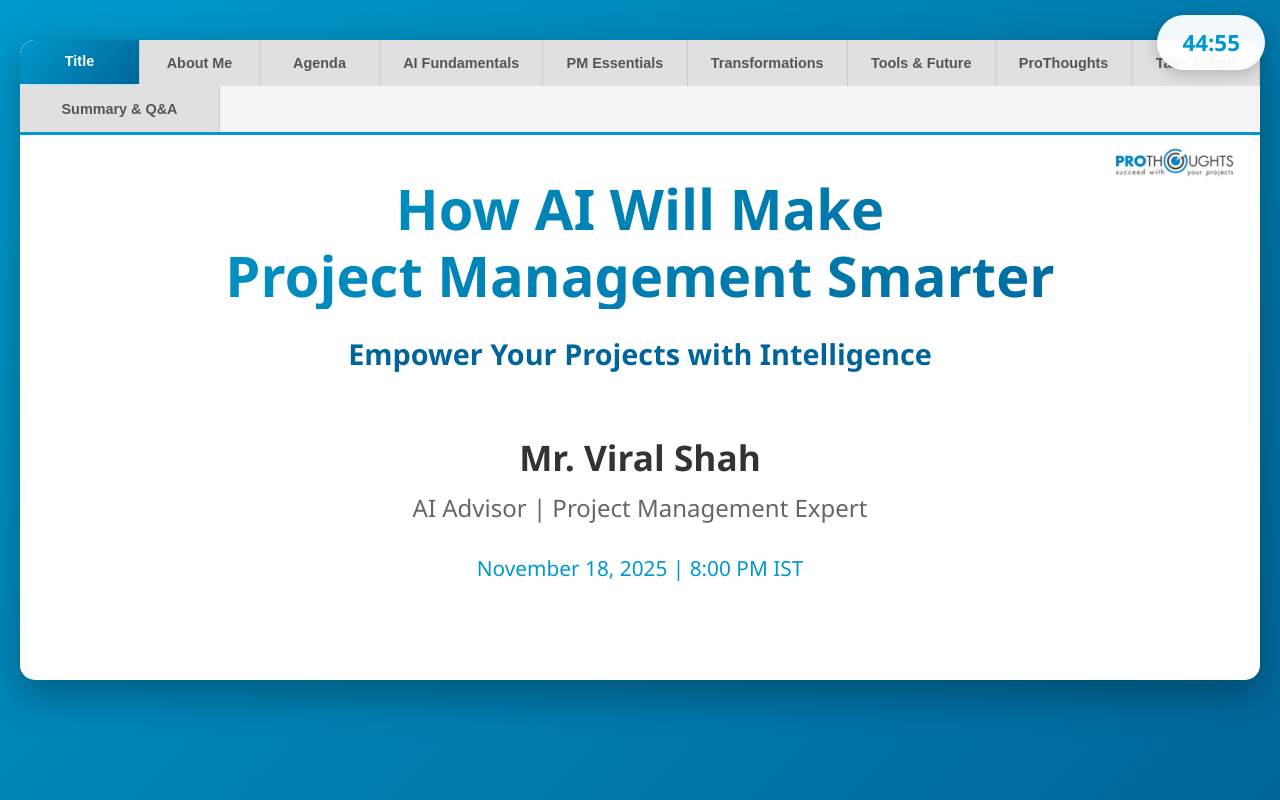
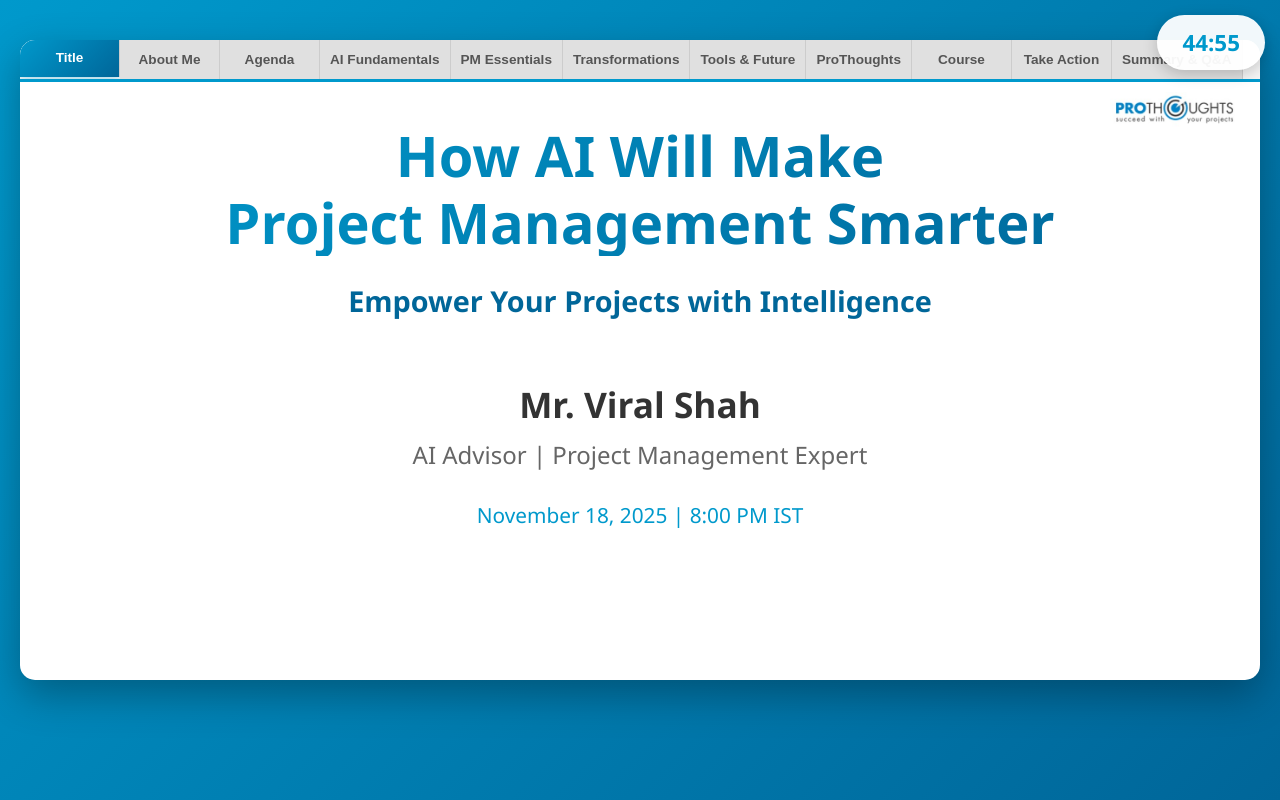
Before and after one commit to viralji/AI_Project_Management, a plain HTML site: page index.html in a window 1280 px wide. Drawn offline with Linux system fonts and the light colour scheme; no server answers.

Commit message:
Final
Final

```diff
--- a/index.html
+++ b/index.html
@@ -75,21 +75,36 @@
 
         .tab-buttons {
             display: flex;
-            flex-wrap: wrap;
+            flex-wrap: nowrap;
             background: #f5f5f5;
             border-bottom: 3px solid #0099CC;
             gap: 0;
+            overflow-x: auto;
+            scrollbar-width: thin;
+        }
+
+        .tab-buttons::-webkit-scrollbar {
+            height: 6px;
+        }
+
+        .tab-buttons::-webkit-scrollbar-track {
+            background: #f5f5f5;
+        }
+
+        .tab-buttons::-webkit-scrollbar-thumb {
+            background: #0099CC;
+            border-radius: 3px;
         }
 
         .tab-button {
-            flex: 1 1 auto;
-            min-width: 120px;
-            max-width: 200px;
-            padding: 15px 12px;
+            flex: 0 0 auto;
+            min-width: 100px;
+            max-width: 150px;
+            padding: 12px 10px;
             background: #e0e0e0;
             border: none;
             cursor: pointer;
-            font-size: 0.9em;
+            font-size: 0.85em;
             font-weight: bold;
             color: #555;
             transition: all 0.3s ease;
@@ -442,6 +457,7 @@
                 <button class="tab-button" onclick="openTab('transformation')">Transformations</button>
                 <button class="tab-button" onclick="openTab('tools')">Tools & Future</button>
                 <button class="tab-button" onclick="openTab('prothoughts')">ProThoughts</button>
+                <button class="tab-button" onclick="openTab('course')">Course</button>
                 <button class="tab-button" onclick="openTab('action')">Take Action</button>
                 <button class="tab-button" onclick="openTab('summary')">Summary & Q&A</button>
             </div>
@@ -1312,7 +1328,7 @@
                         <div style="background: white; padding: 25px; border-radius: 10px;">
                             <h4 style="color: #0099CC; font-size: 1.4em; margin-bottom: 15px;">📚 Comprehensive Training Programs</h4>
                             <ul class="compact-list" style="font-size: 1.05em;">
-                                <li>CPMAI - Certified Project Management AI</li>
+                                <li>Certification Prep Course on AI and Managing AI Projects Effectively</li>
                                 <li>PMP® - Project Management Professional</li>
                                 <li>PgMP® - Program Management Professional</li>
                                 <li>DAF - Disciplined Agile Framework</li>
@@ -1361,6 +1377,15 @@
 
                 <div class="punch-line" style="margin-top: 40px; font-size: 1.8em;">
                     "With ProThoughts, Succeed with your projects."
+                </div>
+            </div>
+
+            <div id="course" class="tab-content">
+                <div class="prothoughts-logo-small">
+                    <img src="Prothoughts.jpeg" alt="ProThoughts Logo" onerror="this.style.display='none';">
+                </div>
+                <div style="display: flex; justify-content: center; align-items: center; min-height: 70vh; padding: 40px;">
+                    <img src="AI_CR.jpeg" alt="AI Course" style="max-width: 100%; height: auto; border-radius: 10px; box-shadow: 0 8px 30px rgba(0,0,0,0.2);">
                 </div>
             </div>
 
```
